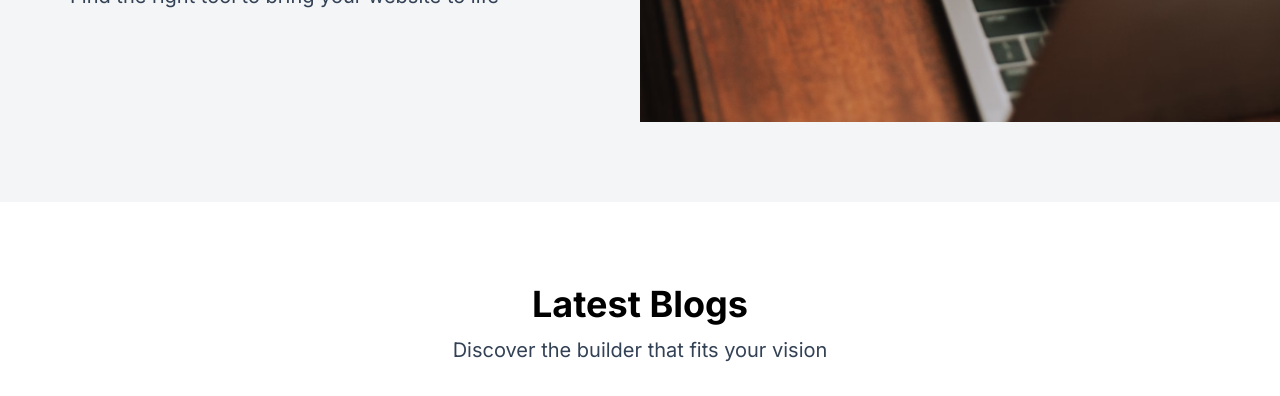
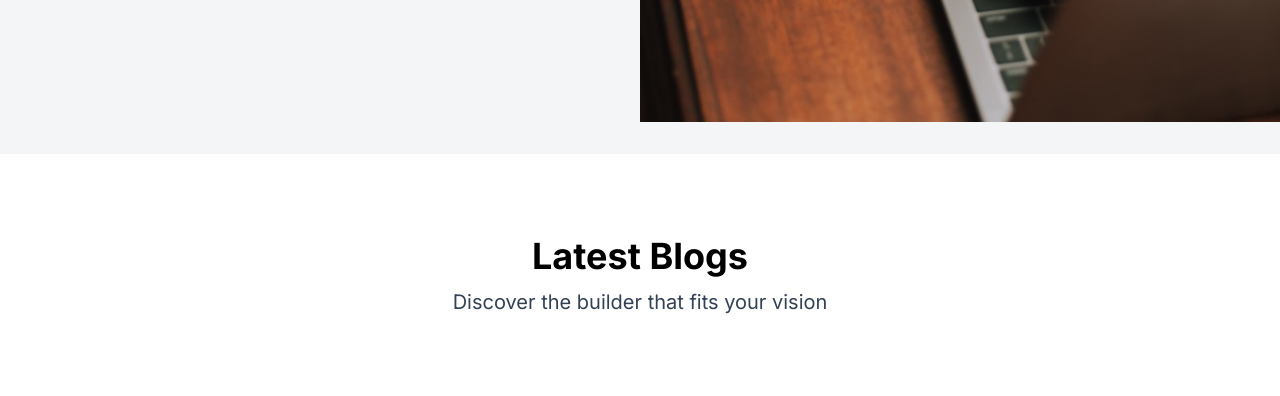
Before and after one commit to sylvialiu06/ixd617_blog_m01, a plain HTML site: page index.html in a window 1280 px wide. Shown: the part 598-994 px from the top of the page. Drawn offline with nearby package versions, Linux system fonts and the light colour scheme.

Commit message:
Update style.css

```diff
--- a/css/style.css
+++ b/css/style.css
@@ -166,7 +166,7 @@ footer {
     align-items: center;
     margin: 0 auto;
     width: 100vw;
-    height: 90vh;
+    height: 84vh;
     background-color: var(--color-background);
 }
 
```
